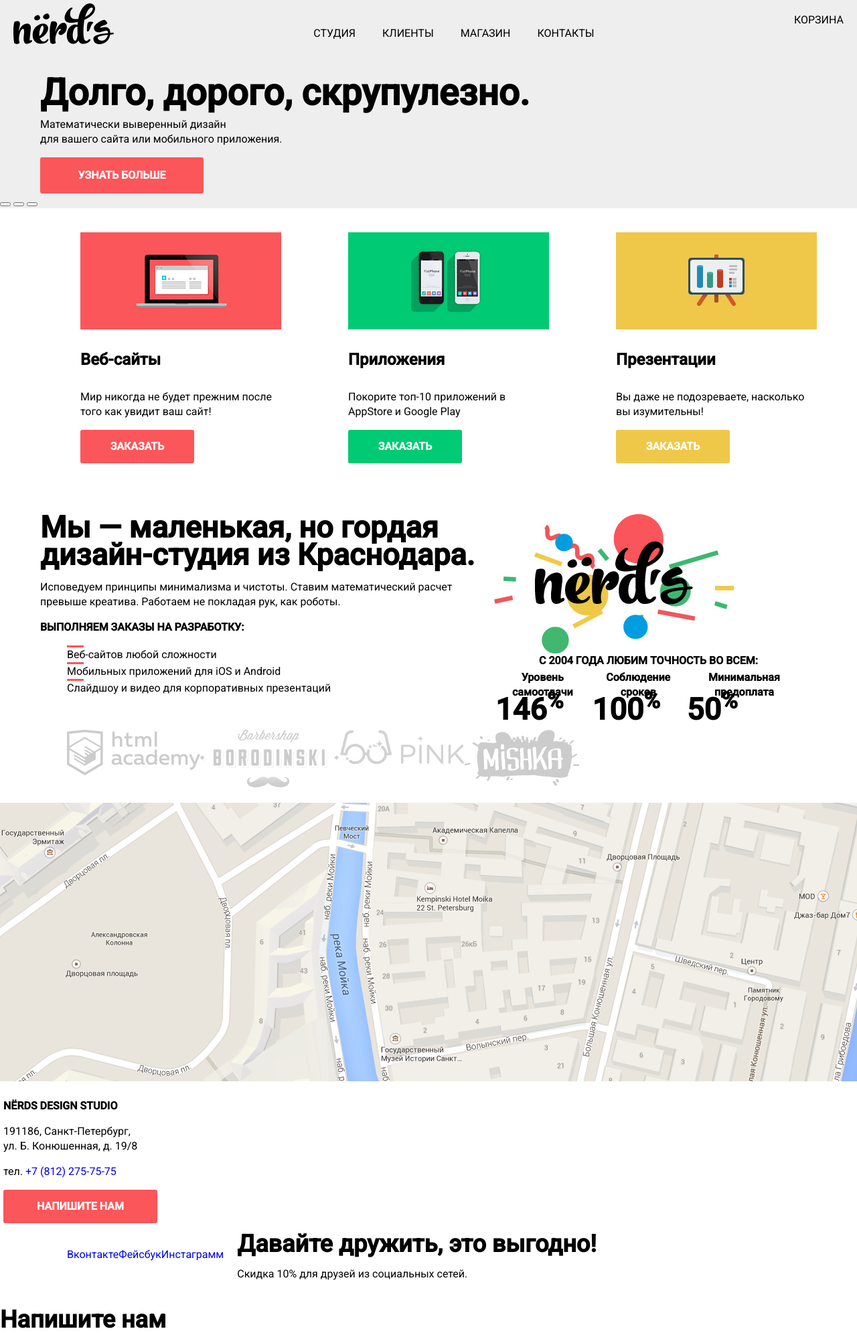
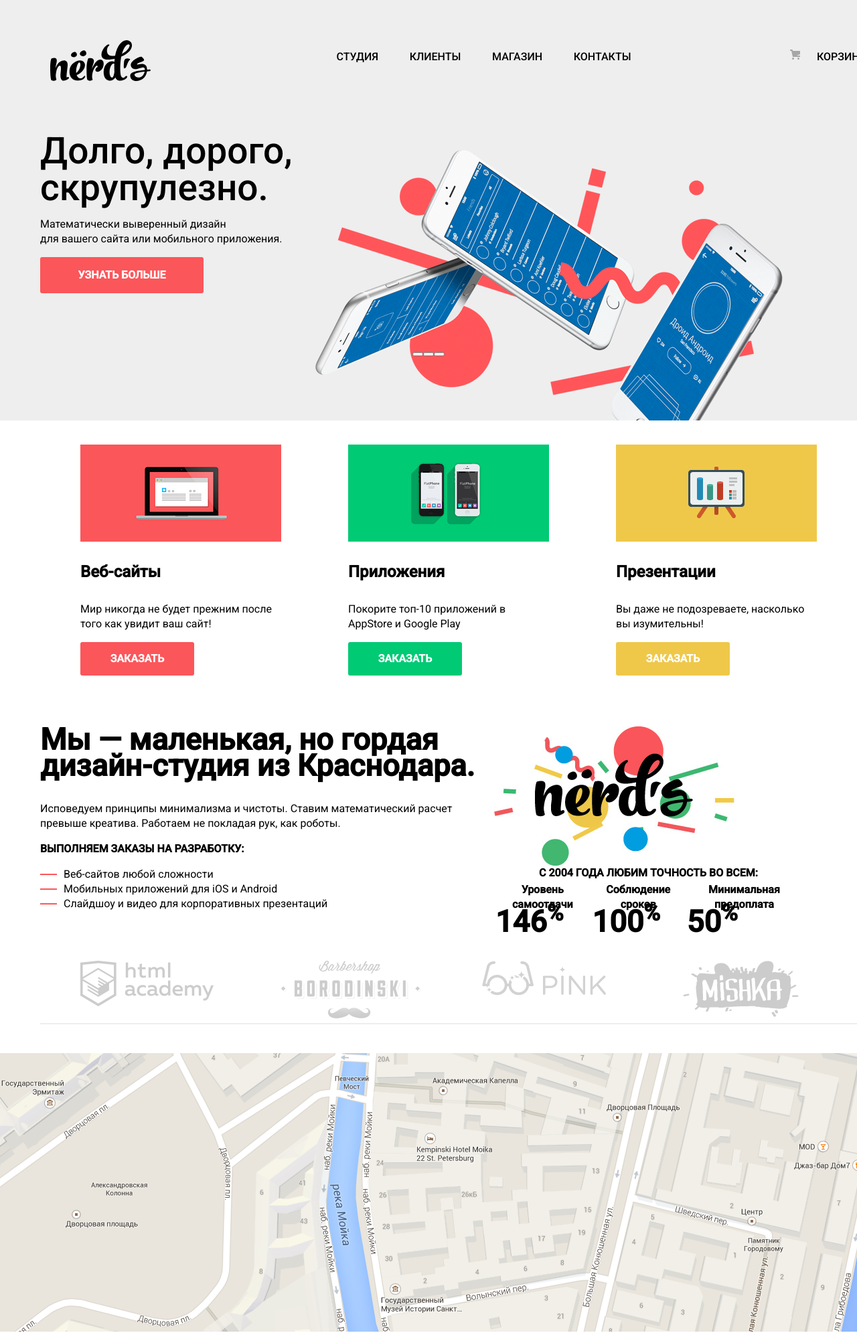
Before and after one commit to NanaSadov/1171135-nerds-27, a plain HTML site: page index.html in a window 1280 px wide. Shown: the part 17-2008 px from the top of the page at 67% size. Drawn offline with nearby package versions, Linux system fonts and the light colour scheme.

Commit message:
сетка 2

```diff
--- a/css/style.css
+++ b/css/style.css
@@ -8,6 +8,23 @@ body {
   font-weight: normal;
   font-size: 16px;
   line-height: 22px;
+}
+
+.visually-hidden {
+  position: absolute;
+  clip: rect(0 0 0 0);
+  width: 1px;
+  height: 1px;
+  margin: -1px;
+  border: 0;
+  padding: 0;
+  overflow: hidden;
+}
+
+.container {
+  width: 1160px;
+  padding: 0 20px;
+  margin: 0 auto;
 }
 
 a {
@@ -24,7 +41,7 @@ a {
   color: #ffffff;
 }
 
-.main-navigation {
+.main-header {
   color: #000000;
   background-color: #eeeeee;
   text-transform: uppercase;
@@ -32,6 +49,7 @@ a {
 
 .main-navigation ul {
   list-style: none;
+  font-weight: 500;
 }
 
 .site-navigation a,
@@ -52,8 +70,9 @@ a {
 
 .slider-item h2 {
   font-size: 55px;
-  line-height: 42px;
+  line-height: 55px;
   margin: 0;
+  font-weight: 500;
 }
 
 .offer-item h3 {
@@ -102,8 +121,10 @@ a {
 }
 
 .about-title {
+  display: block;
   font-size: 45px;
   line-height: 39px;
+  margin-bottom: 34px;
 }
 
 .about-description {
@@ -112,14 +133,24 @@ a {
 
 .about-list {
   list-style: none;
+  padding: 0;
 }
 
 .about-list-line::before {
   content: "";
   display: block;
   width: 25px;
-  height: 3px;
-  background-image: url("../img/line.png");
+  background-color: #fb565a;
+  height: 2px;
+  position: absolute;
+  left: 0;
+  top: 50%;
+  transform: translateY(-50%);
+}
+
+.about-list-line {
+  padding-left: 35px;
+  position: relative;
 }
 
 .features caption {
@@ -134,6 +165,36 @@ a {
 
 .partners ul {
   list-style: none;
+}
+
+.partners {
+  display: flex;
+  position: relative;
+  justify-content: flex-start;
+  align-items: center;
+  flex-wrap: wrap;
+  min-height: 182px;
+}
+
+.partners-list li {
+    display: block;
+    width: 260px;
+    margin: 0 20px;
+    position: relative;
+}
+
+.partners-list {
+border-bottom: 2px solid #eee;
+}
+
+.partners-list a::after {
+    display: block;
+    width: 2px;
+    height: 52px;
+    background-color: #eee;
+    position: absolute;
+    top: 64px;
+    right: -20px;
 }
 
 .contacts {
@@ -183,6 +244,7 @@ font-size: 36px;
 .templates h1 {
   font-size: 55px;
   line-height: 55px;
+  font-weight: 500;
   background-color: #eeeeee;
 }
 
@@ -246,40 +308,71 @@ font-size: 36px;
 }
 
 /* ----- Сеточные стили ----- */
-.visually-hidden {
-  position: absolute;
-  clip: rect(0 0 0 0);
-  width: 1px;
-  height: 1px;
-  margin: -1px;
-  border: 0;
-  padding: 0;
-  overflow: hidden;
-}
-.container {
-  width: 1160px;
-  padding: 0 20px;
-  margin: 0 auto;
-}
 
 .main-navigation {
   display: flex;
   justify-content: space-between;
-  padding: 20px;
+  padding: 75px;
 }
 
 .site-navigation {
   display: flex;
+  justify-content: space-between;
+  width: 440px;
+  margin-left: 200px;
 }
 
-.site-navigation li {
-  padding: 20px;
+.site-cart {
+  width: 15px;
+  height: 15px;
+  background-image: url(../img/cart-icon.svg);
+  background-repeat: no-repeat;
+  background-position: 0;
 }
 
 .main-header-logo {
   display: block;
   width: 150px;
   height: 65px;
+}
+
+.slider {
+  position: relative;
+}
+
+.slider-controls {
+  position: absolute;
+  right: 0;
+  bottom: 96px;
+  left: 0;
+  display: flex;
+  justify-content: center;
+  margin: 0 35%;
+}
+
+.slider-description {
+  min-height: 430px;
+  margin: 0;
+  background-repeat: no-repeat;
+  width: 400px;
+}
+
+.slider-item-1 {
+  background-image: url(../img/slide1.png);
+  background-position: 431px 25px;
+  background-repeat: no-repeat;
+  }
+
+.slider-item-2 {
+  background-image: url(../img/slide2.png);
+  background-position: 431px 25px;
+  background-repeat: no-repeat;
+}
+
+.slider-item-3 {
+  background-image: url(../img/slide3.png);
+  background-position: 431px 25px;
+  background-repeat: no-repeat;
 }
 
 .offer {
@@ -320,7 +413,49 @@ font-size: 36px;
 .social-list{
   display: flex;
   justify-content: space-between;
+  flex-wrap: wrap;
   width: 260px;
+  padding: 0;
+  margin: 0;
+}
+
+.social-button-vk a {
+  background-image: url(../img/vk-icon.svg);
+  background-position: 25px 33px;
+  background-repeat: no-repeat;
+  position: relative;
+  display: block;
+  line-height: 0;
+  width: 78px;
+  height: 78px;
+  background-color: #e1e1e1;
+  border-radius: 50%;
+}
+
+.social-button-fb a {
+  background-image: url(../img/fb-icon.svg);
+  background-position: 33px 30px;
+  background-repeat: no-repeat;
+  position: relative;
+  display: block;
+  line-height: 0;
+  width: 78px;
+  height: 78px;
+  background-color: #e1e1e1;
+  border-radius: 50%;
+}
+
+.social-button-inst a {
+  background-image: url(../img/insta-icon.svg);
+  background-position: 30px 30px;
+  background-repeat: no-repeat;
+  position: relative;
+  display: block;
+  line-height: 0;
+  width: 78px;
+  height: 78px;
+  background-color: #e1e1e1;
+  border-radius: 50%;
 }
 
 .social-text {
@@ -389,8 +524,21 @@ font-size: 36px;
 }
 
 .catalog-item {
-  margin-top: 30px;
-  padding: 0;
+  border-top: 40px solid #e9e9e9;
+  border-radius: 4px;
+  position: relative;
+}
+
+.catalog-item::before {
+  content: "";
+  position: absolute;
+  top: -39px;
+  left: 0;
+  width: 360px;
+  height: 40px;
+  background-image: url(../img/browser.svg);
+  background-repeat: no-repeat;
+  opacity: .12;
 }
 
 .pagination-list {
--- a/index.html
+++ b/index.html
@@ -9,7 +9,7 @@
 </head>
 <body>
   <header class="main-header">
-    <nav class="main-navigation">
+    <nav class="main-navigation container">
         <a class="main-header-logo">
           <img src="img/nerds-logo.svg" width="150" height="65" alt="Дизайн-студия «Нёрдс»">
         </a>
@@ -19,7 +19,7 @@
     <li><a href="catalog.html">Магазин</a></li>
     <li><a href="#">Контакты</a></li>
   </ul>
-  <ul class="cart-navigation">
+  <ul class="site-navigation site-cart">
     <li>
       <a href="#">Корзина</a>
     </li>
@@ -29,7 +29,7 @@
 </header>
 <main>
   <section class="slider">
-    <div class="slider-item container">
+    <div class="slider-item slider-item-1 container">
       <div class="slider-description">
         <h2>Долго, дорого, скрупулезно.</h2>
         <p>Математически выверенный дизайн <br>
@@ -37,14 +37,14 @@
           <a class="button" href="#">Узнать больше</a>
         </div>
       </div>
-      <div class="slider-item visually-hidden">
+      <div class="slider-item slider-item-2 visually-hidden">
         <div class="slider-description">
           <h2>Любим математику как никто другой</h2>
           <p>Никакого креатива, только математические формулы для расчета идеальных пропорций.</p>
           <a class="button" href="#">Узнать больше</a>
         </div>
       </div>
-      <div class="slider-item visually-hidden">
+      <div class="slider-item slider-item-3 visually-hidden">
         <div class="slider-description">
           <h2>Только ночь, только хардкор</h2>
           <p>Работать днем, как все? Мы против этого. <br>
@@ -97,7 +97,7 @@
     <ul class="about-list">
       <li class="about-list-line">Веб-сайтов любой сложности</li>
       <li class="about-list-line">Мобильных приложений для iOS и Android</li>
-      <li class="about-list about-list-line">Слайдшоу и видео для корпоративных презентаций</li>
+      <li class="about-list-line">Слайдшоу и видео для корпоративных презентаций</li>
     </ul>
   </div>
   <div class="features">
@@ -163,17 +163,23 @@
 
   <section class="social container">
       <ul class="social-list">
-        <li>
-          <a href="#">Вконтакте</a>
+        <li class="social-button-vk">
+          <a href="#">
+            <span class="visually-hidden">Вконтакте</span>
+          </a>
         </li>
-        <li>
-          <a href="#">Фейсбук</a>
+        <li class="social-button-fb">
+          <a href="#">
+            <span class="visually-hidden">Фейсбук</span>
+          </a>
         </li>
-        <li>
-          <a href="#">Инстаграмм</a>
+        <li class="social-button-inst">
+          <a href="#">
+            <span class="visually-hidden">Инстаграмм</span>
+          </a>
         </li>
       </ul>
-    <div class="social-text container">
+    <div class="social-text">
       <b>Давайте дружить, это выгодно!</b>
       <p>Скидка 10% для друзей из социальных сетей.</p>
     </div>
```
Also changed, not shown: catalog.html (+14 -6 lines), img/slide1.png (added), img/slide2.png (added), img/slide3.png (added).
